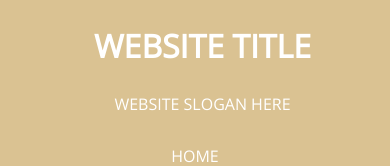
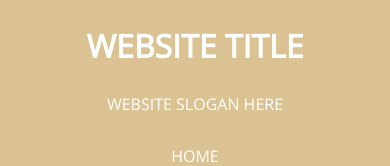
Before and after one commit to sasabrezo/html5css3, a plain HTML site: page index.html in a window 390 px wide. Shown: the top 166 px of the page. Drawn offline with nearby package versions, Linux system fonts and the light colour scheme.

Commit message:
Add files via upload

```diff
--- a/css/style.css
+++ b/css/style.css
@@ -161,4 +161,8 @@ ul {
     text-align: center;
     text-transform: uppercase;
   }
+
+  .main-heading, .slogan {
+    margin-left: 0;
+  }
 }
```
